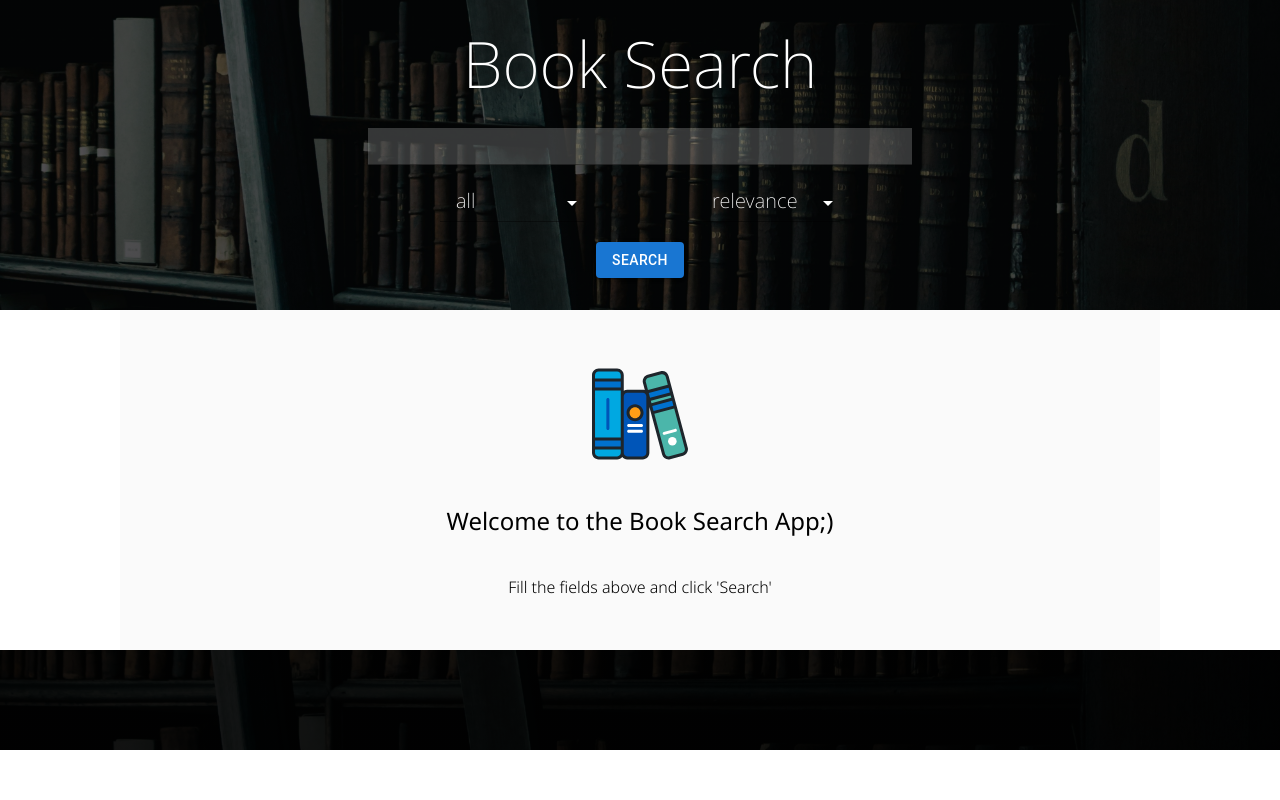
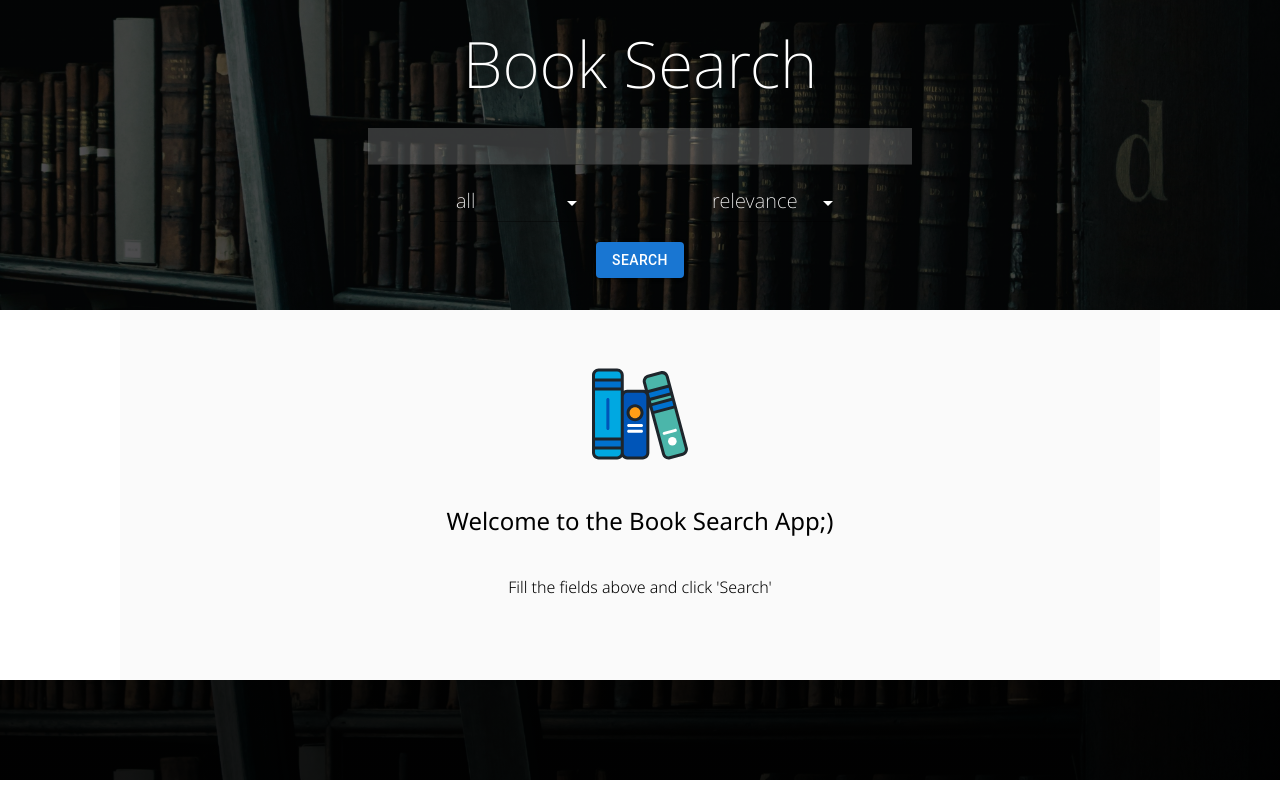
Before and after one commit to mellBaffy1170/React-Books-API, a React (Create React App) app: page /book-list in a window 1280 px wide. Built offline with nearby package versions, Linux system fonts and the light colour scheme.

Commit message:
feat: implemented loader for load-more-button

```diff
--- a/src/components/PageLayout/PageLayoutContainer.jsx
+++ b/src/components/PageLayout/PageLayoutContainer.jsx
@@ -18,7 +18,7 @@ const PageLayoutContainer = () => {
   const [isSnackOpened, setIsSnackOpened] = useState(false);
 
   const {
-    data: books,
+    data: booksPages,
     isFetching: isFetchingBooks,
     refetch,
     fetchNextPage: fetchMoreBooks,
@@ -55,7 +55,12 @@ const PageLayoutContainer = () => {
 
   return (
     <BooksListContext.Provider
-      value={{ ...books, fetchMore: fetchMoreBooks, hasMore: hasMoreBooks }}
+      value={{
+        ...booksPages,
+        fetchMore: fetchMoreBooks,
+        hasMore: hasMoreBooks,
+        isFetching: isFetchingBooks,
+      }}
     >
       <PageLayout formik={formik} isFetching={isFetchingBooks} />
       <Snackbar
--- a/src/pages/BookList/BookList.jsx
+++ b/src/pages/BookList/BookList.jsx
@@ -7,6 +7,7 @@ import {
   BookListContainer,
   BookListTitle,
   BooksNotFoundContainer,
+  ButtonLoader,
   LoadMoreButton,
   WelcomeImageContainer,
   WelcomeTextContainer,
@@ -14,7 +15,7 @@ import {
   WelcomeWrapper,
 } from "./styled";
 
-const BookList = ({ books, resultsFound, fetchMore, hasMore }) => {
+const BookList = ({ books, resultsFound, fetchMore, hasMore, isFetching }) => {
   return (
     <BookListContainer>
       {resultsFound !== undefined ? (
@@ -47,9 +48,13 @@ const BookList = ({ books, resultsFound, fetchMore, hasMore }) => {
         ))}
       </BookItemsWrapper>
       {books.length ? (
-        <LoadMoreButton onClick={fetchMore} disabled={!hasMore}>
-          {"Load more"}
-        </LoadMoreButton>
+        isFetching ? (
+          <ButtonLoader />
+        ) : (
+          <LoadMoreButton onClick={fetchMore} disabled={!hasMore}>
+            {"Load more"}
+          </LoadMoreButton>
+        )
       ) : null}
     </BookListContainer>
   );
--- a/src/pages/BookList/BookListContainer.jsx
+++ b/src/pages/BookList/BookListContainer.jsx
@@ -9,7 +9,7 @@ const BookListContainer = () => {
   const [booksData, setBooksData] = useState([]);
   const [booksFound, setBooksFound] = useState(undefined);
 
-  const { fetchMore, hasMore } = booksPages;
+  const { fetchMore, hasMore, isFetching } = booksPages;
 
   useEffect(() => {
     const mapVolumeData = (item) => {
@@ -51,6 +51,7 @@ const BookListContainer = () => {
       resultsFound={booksFound}
       fetchMore={fetchMore}
       hasMore={hasMore}
+      isFetching={isFetching}
     />
   );
 };
--- a/src/pages/BookList/styled.js
+++ b/src/pages/BookList/styled.js
@@ -3,6 +3,7 @@ import { styled, Button, CircularProgress } from "@mui/material";
 export const BookListContainer = styled("div")({
   backgroundColor: "#FAFAFA",
   margin: "0 120px",
+  paddingBottom: "30px",
 });
 
 export const WelcomeWrapper = styled("div")({
@@ -52,7 +53,10 @@ export const BookItemsWrapper = styled("div")({
 
 export const LoadMoreButton = styled(Button)({
   display: "block",
-  margin: "10px auto 30px",
+  margin: "10px auto 0",
 });
 
-export const ButtonLoader = styled(CircularProgress)({});
+export const ButtonLoader = styled(CircularProgress)({
+  margin: "0 auto",
+  display: "block",
+});
```
